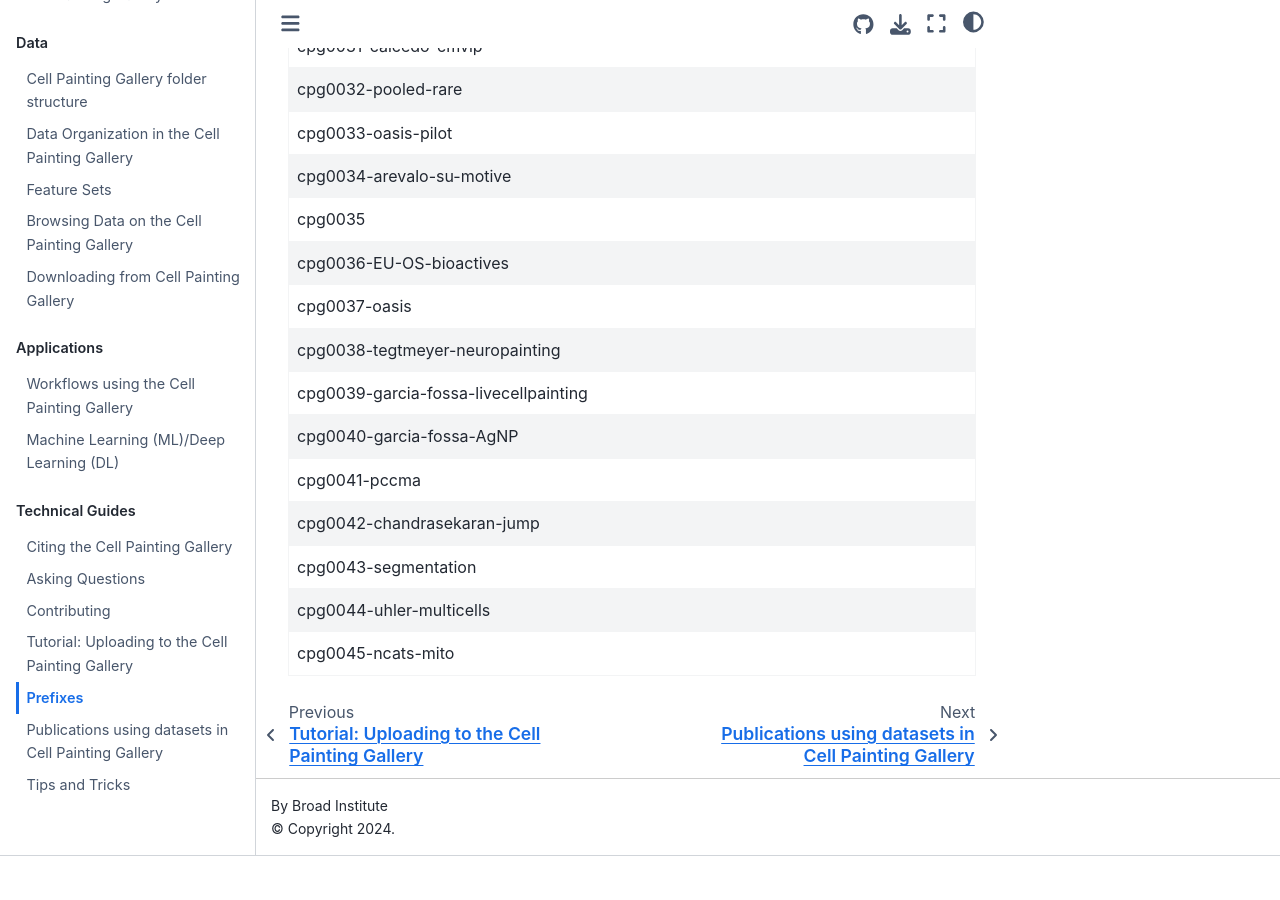
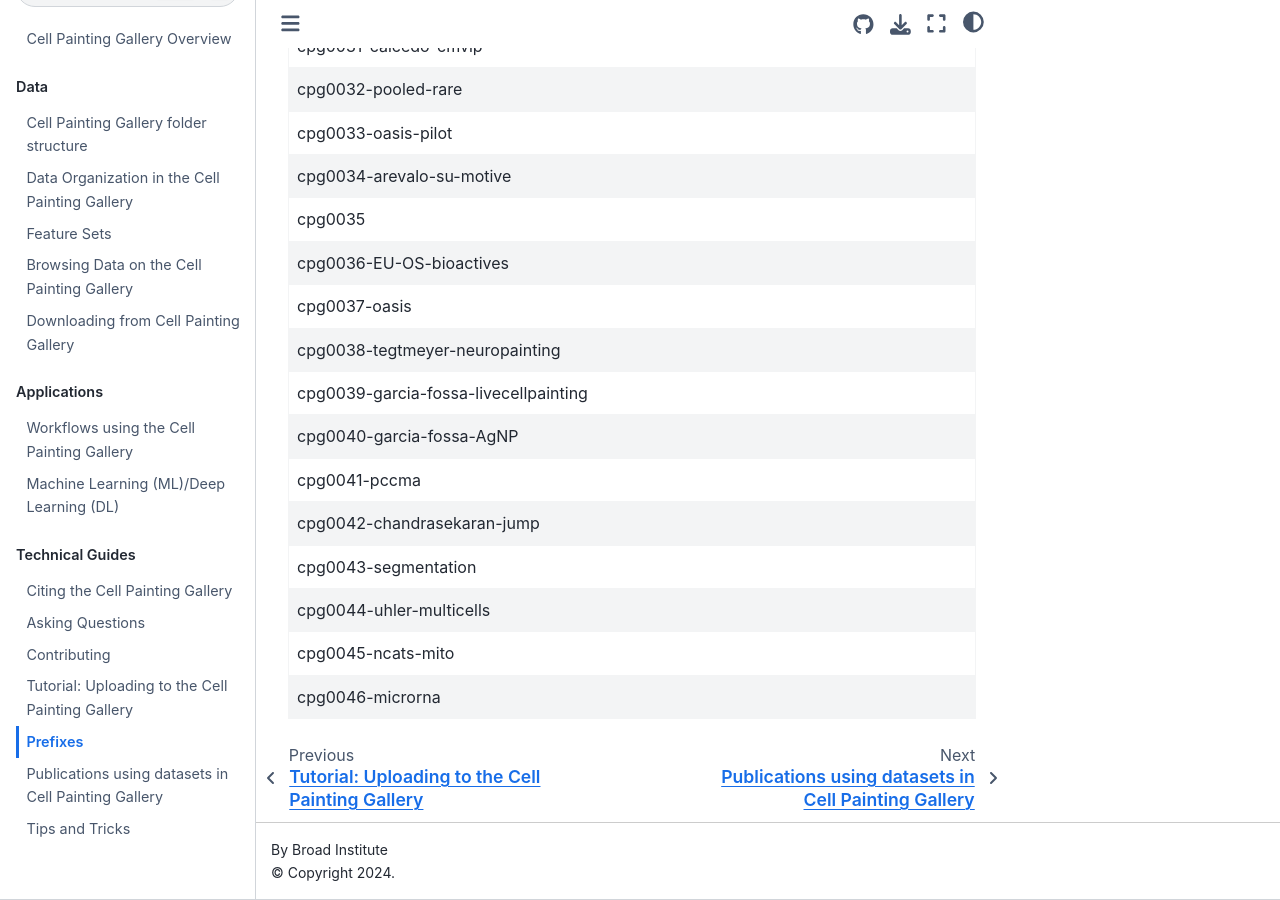
Before and after one commit to broadinstitute/cellpainting-gallery, a Jupyter Book: the page built from documentation/prefixes.md, in a window 1280 px wide and 900 px high, scrolled down 1598 px. Built offline with Jupyter Book 1.0.4 settings and Sphinx 7.4.7 and the Sphinx Book theme 1.1.4, drawn with Linux system fonts in a browser that asks for light colours; pages that are not in the unit, such as notebooks, are missing from menus; before the commit the page ends 2454 px from its top, so only the background shows below that.

Commit message:
add cpg0046

```diff
--- a/documentation/prefixes.md
+++ b/documentation/prefixes.md
@@ -51,3 +51,4 @@
 | cpg0043-segmentation                     |
 | cpg0044-uhler-multicells                 |
 | cpg0045-ncats-mito                       |
+| cpg0046-microrna                         |
```
